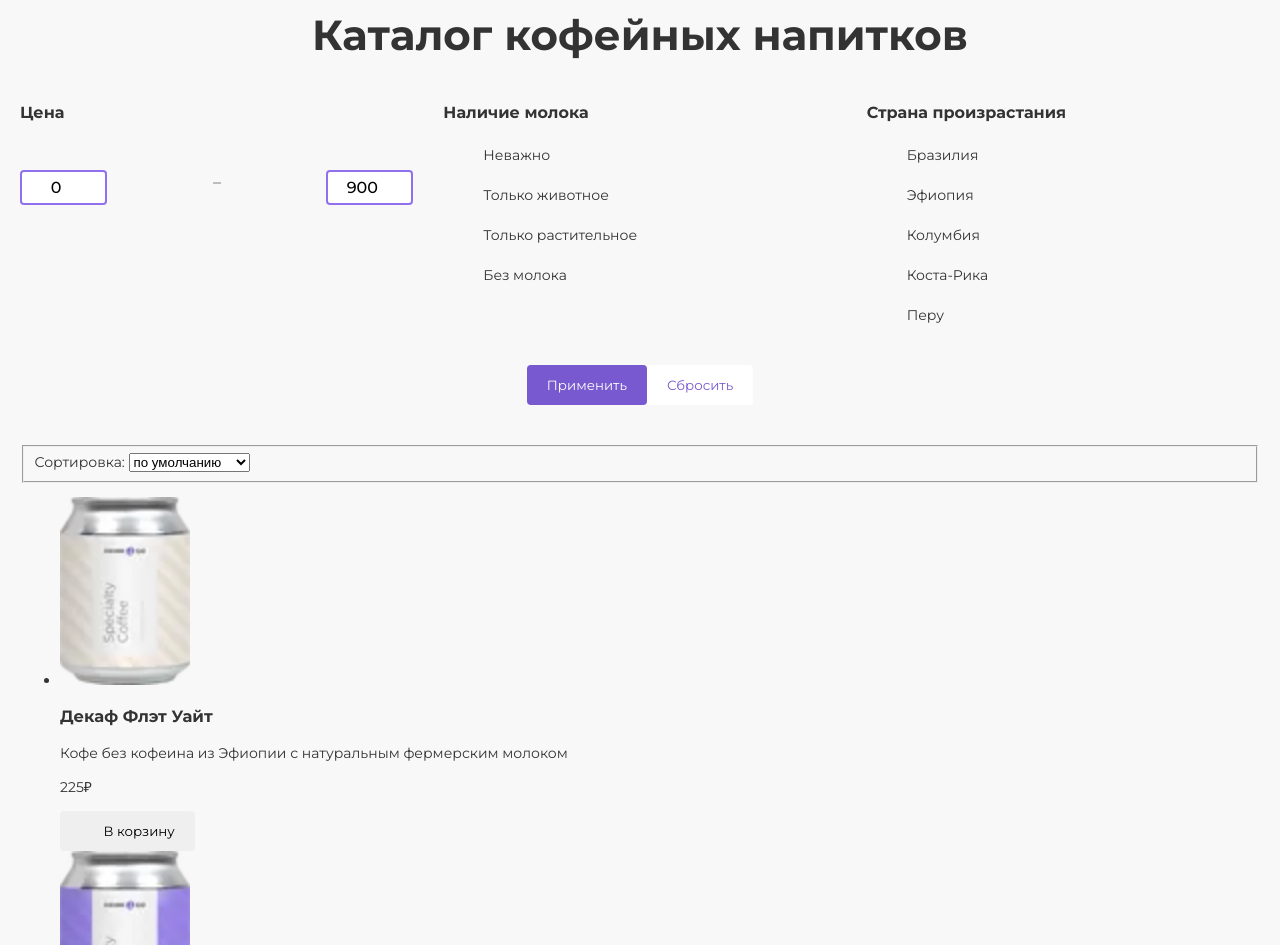
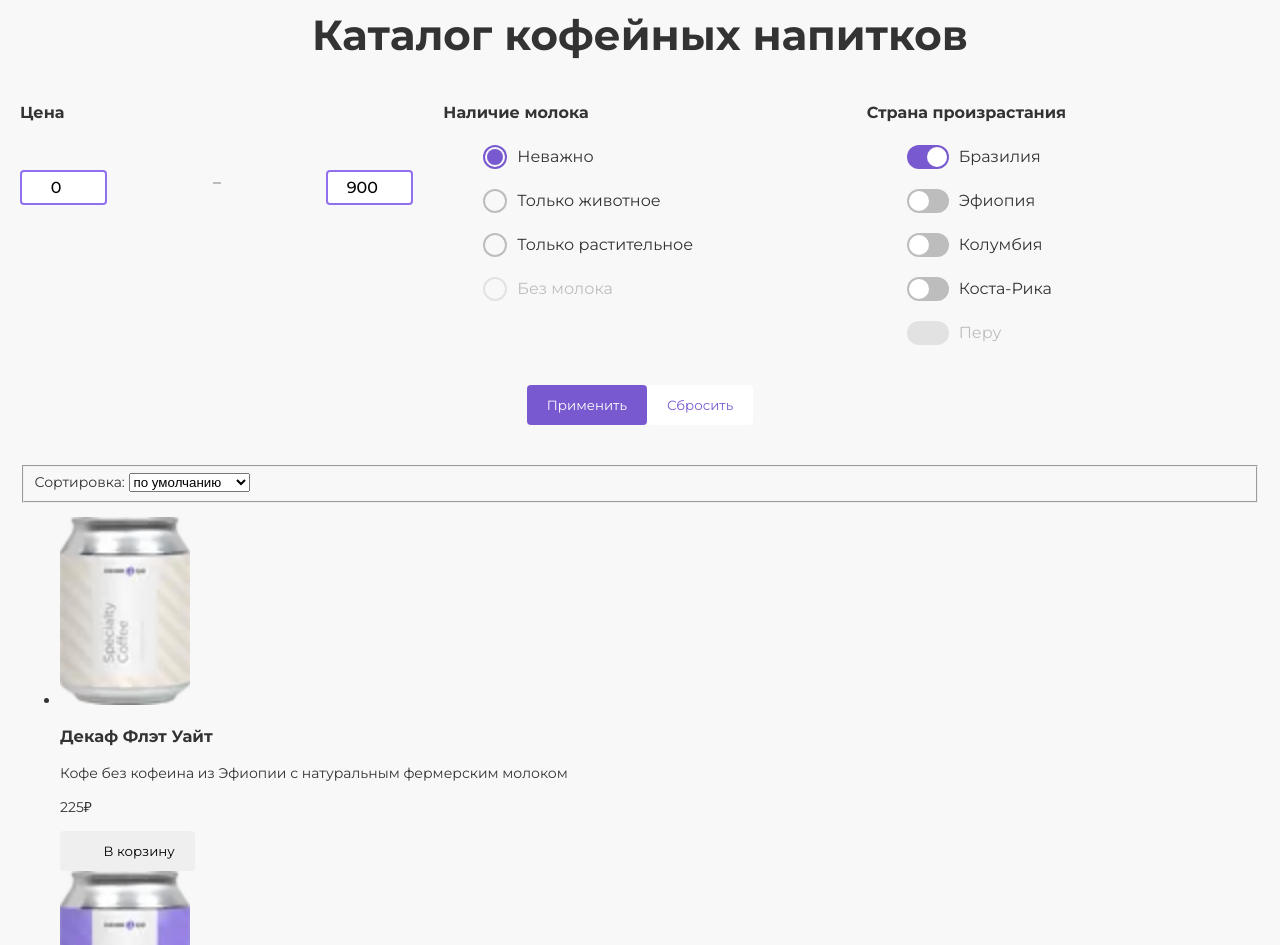
Before and after one commit to nikitarsh/Drink2Go, a website: page source/index.html in a window 1280 px wide. Shown: the part 1918-2863 px from the top of the page. Drawn offline with nearby package versions, Linux system fonts and the light colour scheme; files that its build step writes are made by us from their sources; files whose address does not match are found by name.

Commit message:
add styled checkdox and radio-button, starts styles for product cards

```diff
--- a/source/index.html
+++ b/source/index.html
@@ -145,7 +145,7 @@
             </ul>
             <div class="slider__button slider-button slider-button--left swiper-button-prev"></div>
             <div class="slider__button slider-button slider-button--right swiper-button-next"></div>
-            <div class="slider__pagination"></div>
+            <div class="slider__pagination swiper-pagination"></div>
           </div>
         </section>
       </section>
--- /dev/null
+++ b/source/styles/blocks/cards.scss
@@ -0,0 +1 @@
+@use "../global/variables.scss";
--- /dev/null
+++ b/source/styles/blocks/custom-checkbox.scss
@@ -0,0 +1,80 @@
+@use "../global/variables.scss";
+
+.checkbox__label {
+  position: relative;
+  display: block;
+  padding: 0 0 0 52px;
+  font-size: 16px;
+  line-height: 24px;
+  cursor: pointer;
+
+  &::before {
+    position: absolute;
+    content: "";
+    top: 0;
+    left: 0;
+    width: 42px;
+    height: 24px;
+    border-radius: 12px;
+    background-color: $base-grey;
+  }
+
+  &::after {
+    position: absolute;
+    content: "";
+    top: 2px;
+    left: 2px;
+    width: 20px;
+    height: 20px;
+    border-radius: 50%;
+    background-color: $base-white;
+  }
+}
+
+.checkbox__input:checked + .checkbox__label {
+  &::before {
+    background-color: $base-primary;
+  }
+
+  &::after {
+    left: 20px;
+  }
+}
+
+.checkbox__input:hover:not(:disabled) + .checkbox__label,
+.checkbox__input:focus-visible + .checkbox__label {
+  &::before {
+    color: variables.$base-grey;
+    box-shadow: inset 0 0 0 2px $primary-light;
+    background-color: $primary-clear;
+  }
+}
+
+.checkbox__input:active:not(:disabled) + .checkbox__label {
+  &::before {
+    box-shadow: inset 0 0 0 2px $base-primary;
+  }
+}
+
+.checkbox__input:disabled + .checkbox__label {
+  color: $base-grey;
+  cursor: not-allowed;
+
+  &::before {
+    background-color: $primary-grey;
+  }
+
+  &::after {
+    background-color: $primary-grey;
+  }
+}
+
+.checkbox__input:checked:disabled + .checkbox__label {
+  &::before {
+    background-color: $base-grey;
+  }
+
+  &::after {
+    background-color: $base-grey;
+  }
+}
--- /dev/null
+++ b/source/styles/blocks/custom-radio.scss
@@ -0,0 +1,77 @@
+@use "../global/variables.scss";
+
+.radio__label {
+  position: relative;
+  display: block;
+  padding: 0 0 0 34px;
+  font-size: 16px;
+  line-height: 24px;
+  cursor: pointer;
+
+  &::before {
+    position: absolute;
+    content: "";
+    top: 0;
+    left: 0;
+    width: 24px;
+    height: 24px;
+    border-radius: 50%;
+    box-shadow: inset 0 0 0 2px variables.$base-grey;
+  }
+
+  &::after {
+    position: absolute;
+    content: "";
+    top: 4px;
+    left: 4px;
+    width: 16px;
+    height: 16px;
+    border-radius: 50%;
+  }
+}
+
+.radio__input:hover:not(:disabled) + .radio__label,
+.radio__input:focus-visible + .radio__label {
+  &::before {
+    box-shadow: inset 0 0 0 2px $primary-light;
+  }
+
+  &::after {
+    background-color: $primary-clear;
+  }
+}
+
+.radio__input:active:not(:disabled) + .radio__label {
+  &::before {
+    box-shadow: inset 0 0 0 2px $primary-dark;
+  }
+
+  &::after {
+    background-color: $primary-clear;
+  }
+}
+
+.radio__input:disabled + .radio__label {
+  color: $base-grey;
+  cursor: not-allowed;
+
+  &::before {
+    box-shadow: inset 0 0 0 2px $primary-grey;
+  }
+}
+
+.radio__input:checked:disabled + .radio__label {
+  &::after {
+    background-color: $primary-grey;
+  }
+}
+
+.radio__input:checked + .radio__label {
+  &::before {
+    box-shadow: inset 0 0 0 2px $base-primary;
+  }
+
+  &::after {
+    background-color: $base-primary;
+  }
+}
--- a/source/styles/blocks/form.scss
+++ b/source/styles/blocks/form.scss
@@ -83,6 +83,7 @@
   display: flex;
   justify-content: space-between;
   position: relative;
+  margin: 0 0 30px 0;
 
   &::after {
     position: absolute;
--- a/source/styles/blocks/main-container.scss
+++ b/source/styles/blocks/main-container.scss
@@ -1,3 +1,3 @@
 .main-container {
-  // flex-grow: 1;
+  flex-grow: 1;
 }
--- a/source/styles/styles.scss
+++ b/source/styles/styles.scss
@@ -19,3 +19,6 @@
 @import "./blocks/button.scss";
 @import "./blocks/price.scss";
 @import "./blocks/range.scss";
+@import "./blocks/custom-radio.scss";
+@import "./blocks/custom-checkbox.scss";
+@import "./blocks/cards.scss";
```
Also changed, not shown: README.md.
